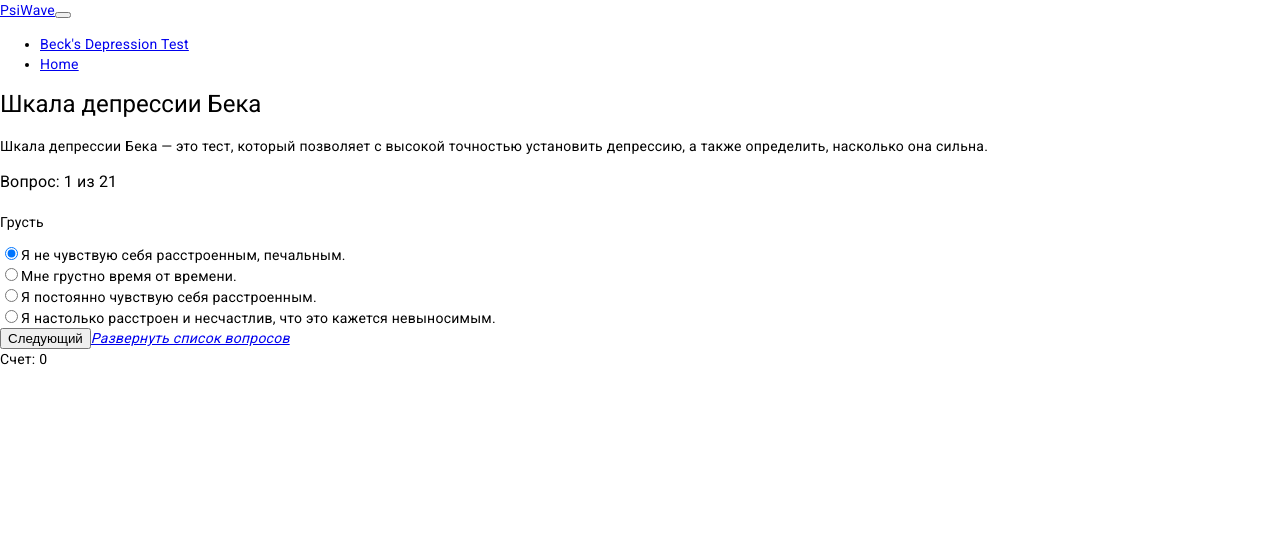
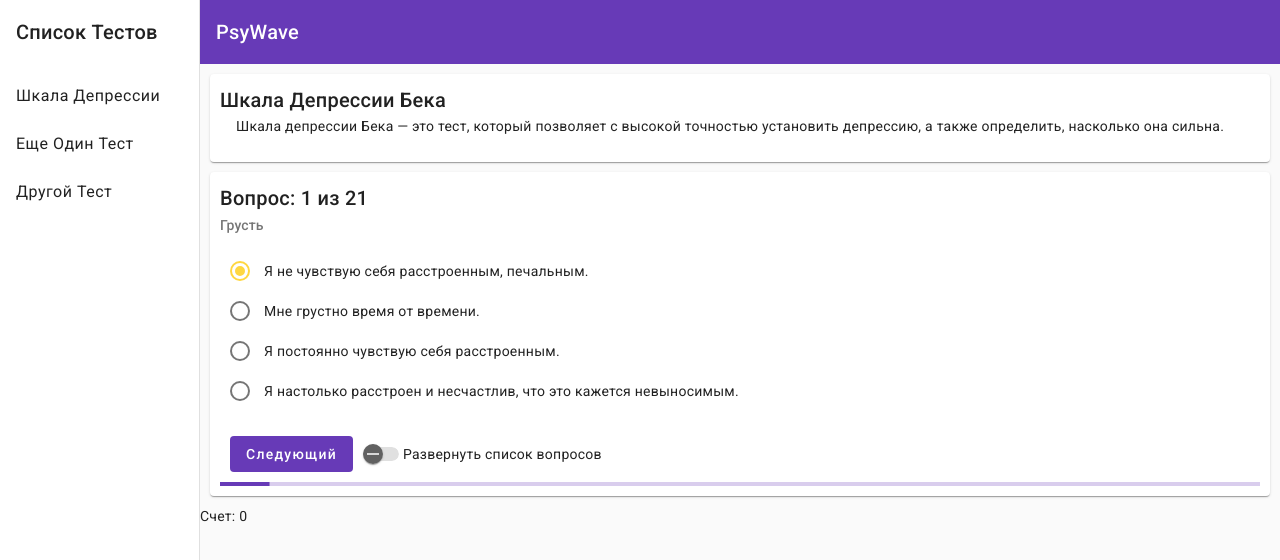
Before and after one commit to Denec32/PsyWave, an Angular app in the folder psy-wave/: page /beck-depression-test in a window 1280 px wide. Shown: the top 560 px of the page. Built offline with nearby package versions, Linux system fonts and the light colour scheme.

Commit message:
Change some components to their material variant Delete bootstrap classes

```diff
--- a/psy-wave/src/app/app.component.html
+++ b/psy-wave/src/app/app.component.html
@@ -1,6 +1,3 @@
 <body>
   <app-nav-menu></app-nav-menu>
-  <div class="container">
-    <router-outlet></router-outlet>
-  </div>
 </body>
--- a/psy-wave/src/app/app.component.ts
+++ b/psy-wave/src/app/app.component.ts
@@ -6,5 +6,5 @@ import { Component } from '@angular/core';
   styleUrls: ['./app.component.scss']
 })
 export class AppComponent {
-  title = 'psy-wave';
+  title = 'PsyWave';
 }
--- a/psy-wave/src/app/beck-depression-test/beck-depression-test.component.html
+++ b/psy-wave/src/app/beck-depression-test/beck-depression-test.component.html
@@ -1,20 +1,25 @@
-<h1>Шкала депрессии Бека</h1>
-<p>Шкала депрессии Бека — это тест, который позволяет с высокой точностью установить депрессию, а также определить, насколько она сильна.</p>
+<mat-card>
+  <mat-card-title>
+    Шкала Депрессии Бека
+  </mat-card-title>
+  <mat-card-content>
+    Шкала депрессии Бека — это тест, который позволяет с высокой точностью установить депрессию, а также определить, насколько она сильна.
+  </mat-card-content>
+</mat-card>
 
-<div *ngIf="!isFinished; else showResults">
+<mat-card *ngIf="!isFinished; else showResults">
   <div *ngIf="!isUnfolded">
-    <h3>Вопрос: {{selected + 1}} из {{questions.length}}</h3>
-    <div class="progress">
-      <div class="progress-bar" role="progressbar" aria-label="Basic example" aria-valuenow="2" aria-valuemin="0" aria-valuemax="10"
-           [ngStyle]="{'width' : (selected + 1) / questions.length * 100 + '%'}"></div>
-    </div>
-    <app-radio-selector [qText]="questions[selected].text" [variants]="questions[selected].variants" [qScore]="questions[selected].score" (scoreChangedEvent)="changeScore(selected, $event)"></app-radio-selector>
+    <mat-card-title>Вопрос: {{selected + 1}} из {{questions.length}}</mat-card-title>
+    <mat-card-subtitle>{{questions[selected].text}}</mat-card-subtitle>
+
+    <app-radio-selector [variants]="questions[selected].variants" [qScore]="questions[selected].score" (scoreChangedEvent)="changeScore(selected, $event)"></app-radio-selector>
 
     <div class="question-manager">
-      <button type="button" class="btn btn-success" *ngIf="selected == questions.length - 1" (click)="finish()">Результаты</button>
-      <button type="button" class="btn btn-primary" (click)="Next(); countScore()" *ngIf="selected != questions.length - 1">Следующий</button>
-      <button type="button" class="btn btn-primary" (click)="Previous(); countScore()" *ngIf="selected != 0">Предыдущий</button>
-      <a href="javascript: void(0)" (click)="changeList()"><i>Развернуть список вопросов</i></a>
+      <button mat-flat-button color="primary" *ngIf="selected == questions.length - 1" (click)="finish()">Результаты</button>
+      <button mat-flat-button color="primary" (click)="Next(); countScore()" *ngIf="selected != questions.length - 1">Следующий</button>
+      <button mat-flat-button color="warn" (click)="Previous(); countScore()" *ngIf="selected != 0">Предыдущий</button>
+      <mat-slide-toggle (toggleChange)="changeList()">Развернуть список вопросов</mat-slide-toggle>
+      <!--<a href="javascript: void(0)" (click)="changeList()">Развернуть список вопросов</a>-->
     </div>
   </div>
 
@@ -27,7 +32,8 @@
       <a href="javascript: void(0)" (click)="changeList()"><i>Свернуть список</i></a>
     </div>
   </div>
-</div>
+  <mat-progress-bar value="{{(selected + 1) / questions.length * 100}}"> </mat-progress-bar>
+</mat-card>
 
 <ng-template #showResults>
   <h3>Ваш счет: {{score}} из 63</h3>
--- a/psy-wave/src/app/beck-depression-test/beck-depression-test.component.scss
+++ b/psy-wave/src/app/beck-depression-test/beck-depression-test.component.scss
@@ -0,0 +1,3 @@
+mat-card { padding: 10px; margin: 10px;}
+
+button {margin: 10px;}
--- a/psy-wave/src/app/nav-menu/nav-menu.component.html
+++ b/psy-wave/src/app/nav-menu/nav-menu.component.html
@@ -1,37 +1,28 @@
-<header>
-    <nav
-      class="navbar navbar-expand-sm navbar-toggleable-sm navbar-light bg-white border-bottom box-shadow mb-3"
-    >
-      <div class="container">
-        <a class="navbar-brand" [routerLink]="['/']">PsiWave</a>
-        <button
-          class="navbar-toggler"
-          type="button"
-          data-toggle="collapse"
-          data-target=".navbar-collapse"
-          aria-label="Toggle navigation"
-          [attr.aria-expanded]="isExpanded"
-          (click)="toggle()"
-        >
-          <span class="navbar-toggler-icon"></span>
-        </button>
-        <div
-          class="navbar-collapse collapse d-sm-inline-flex justify-content-end"
-          [ngClass]="{ show: isExpanded }"
-        >
-          <ul class="navbar-nav flex-grow">
-            <li class="nav-item"
-                [routerLinkActive]="['link-active']"
-                [routerLinkActiveOptions]="{ exact: true }">
-                <a class="nav-link text-dark" [routerLink]="['/beck']">Beck's Depression Test</a>
-            </li>
-            <li class="nav-item"
-                [routerLinkActive]="['link-active']"
-                [routerLinkActiveOptions]="{ exact: true }">
-                <a class="nav-link text-dark" [routerLink]="['/']">Home</a>
-            </li>
-          </ul>
-        </div>
-      </div>
-    </nav>
-  </header>
+<mat-sidenav-container class="sidenav-container">
+  <mat-sidenav #drawer class="sidenav" fixedInViewport
+      [attr.role]="(isHandset$ | async) ? 'dialog' : 'navigation'"
+      [mode]="(isHandset$ | async) ? 'over' : 'side'"
+      [opened]="(isHandset$ | async) === false">
+    <mat-toolbar>Список Тестов</mat-toolbar>
+    <mat-nav-list>
+      <a mat-list-item href="beck-depression-test">Шкала Депрессии</a>
+      <a mat-list-item href="beck-depression-test">Еще Один Тест</a>
+      <a mat-list-item href="beck-depression-test">Другой Тест</a>
+    </mat-nav-list>
+  </mat-sidenav>
+  <mat-sidenav-content>
+    <mat-toolbar color="primary">
+      <button
+        type="button"
+        aria-label="Toggle sidenav"
+        mat-icon-button
+        (click)="drawer.toggle()"
+        *ngIf="isHandset$ | async">
+        <mat-icon aria-label="Side nav toggle icon">menu</mat-icon>
+      </button>
+      <span>PsyWave</span>
+    </mat-toolbar>
+    <router-outlet></router-outlet>
+    <!-- Add Content Here -->
+  </mat-sidenav-content>
+</mat-sidenav-container>
--- a/psy-wave/src/app/nav-menu/nav-menu.component.scss
+++ b/psy-wave/src/app/nav-menu/nav-menu.component.scss
@@ -0,0 +1,17 @@
+.sidenav-container {
+  height: 100%;
+}
+
+.sidenav {
+  width: 200px;
+}
+
+.sidenav .mat-toolbar {
+  background: inherit;
+}
+
+.mat-toolbar.mat-primary {
+  position: sticky;
+  top: 0;
+  z-index: 1;
+}
--- a/psy-wave/src/app/nav-menu/nav-menu.component.ts
+++ b/psy-wave/src/app/nav-menu/nav-menu.component.ts
@@ -1,4 +1,7 @@
 import { Component } from '@angular/core';
+import { BreakpointObserver, Breakpoints } from '@angular/cdk/layout';
+import { Observable } from 'rxjs';
+import { map, shareReplay } from 'rxjs/operators';
 
 @Component({
   selector: 'app-nav-menu',
@@ -6,13 +9,13 @@ import { Component } from '@angular/core';
   styleUrls: ['./nav-menu.component.scss']
 })
 export class NavMenuComponent {
-  isExpanded = false;
 
-  collapse() {
-    this.isExpanded = false;
-  }
+  isHandset$: Observable<boolean> = this.breakpointObserver.observe(Breakpoints.Handset)
+    .pipe(
+      map(result => result.matches),
+      shareReplay()
+    );
 
-  toggle() {
-    this.isExpanded = !this.isExpanded;
-  }
+  constructor(private breakpointObserver: BreakpointObserver) {}
+
 }
--- a/psy-wave/src/app/radio-selector/radio-selector.component.html
+++ b/psy-wave/src/app/radio-selector/radio-selector.component.html
@@ -1,10 +1,9 @@
-<div class="container">
-    <p class="form-label">{{qText}}</p>
-    <form>
-      <ng-container *ngFor="let variant of variants; index as i;">
-        <input type="radio" id="{{i}}" name="variant" value="{{i}}"
-               (change)="changeScore(i)" [attr.checked]="qScore == i ? 'checked' : null">
-        <label for="{{i}}">{{variant}}</label><br>
-      </ng-container>
-    </form>
-  </div>
+<mat-radio-group class="variants-radio-group">
+  <mat-radio-button
+  *ngFor="let variant of variants; index as i;"
+  (change)="changeScore(i)"
+  value="{{i}}"
+  [checked]="qScore == i ? true : false">
+    {{variant}}
+  </mat-radio-button>
+</mat-radio-group>
--- a/psy-wave/src/app/radio-selector/radio-selector.component.scss
+++ b/psy-wave/src/app/radio-selector/radio-selector.component.scss
@@ -0,0 +1,6 @@
+.variants-radio-group {
+    display: flex;
+    flex-direction: column;
+    margin: 15px 0;
+    align-items: flex-start;
+  }
```
Also changed, not shown: psy-wave/src/app/app.module.ts (+21 -0 lines), psy-wave/src/app/radio-selector/radio-selector.component.ts (+5 -2 lines).
